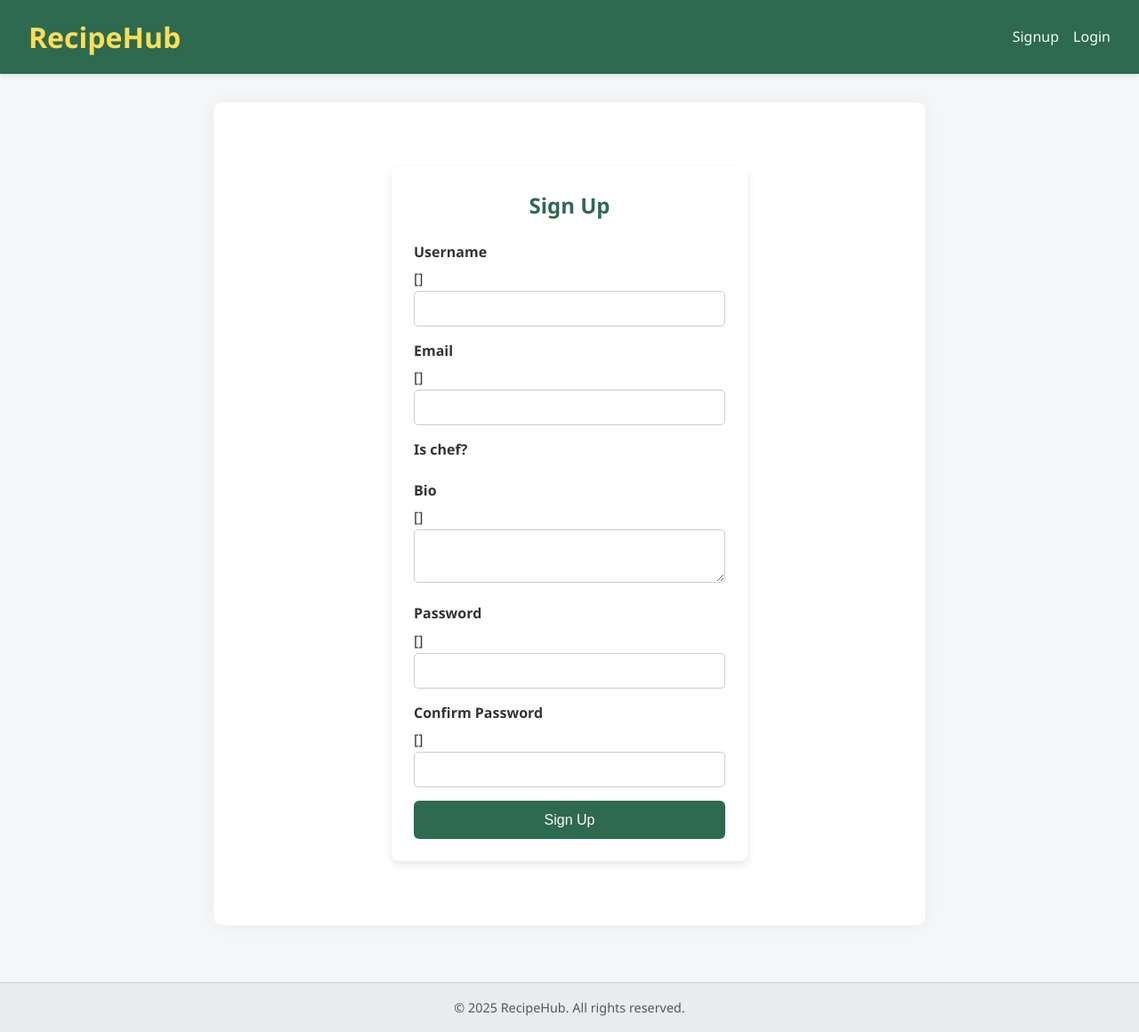
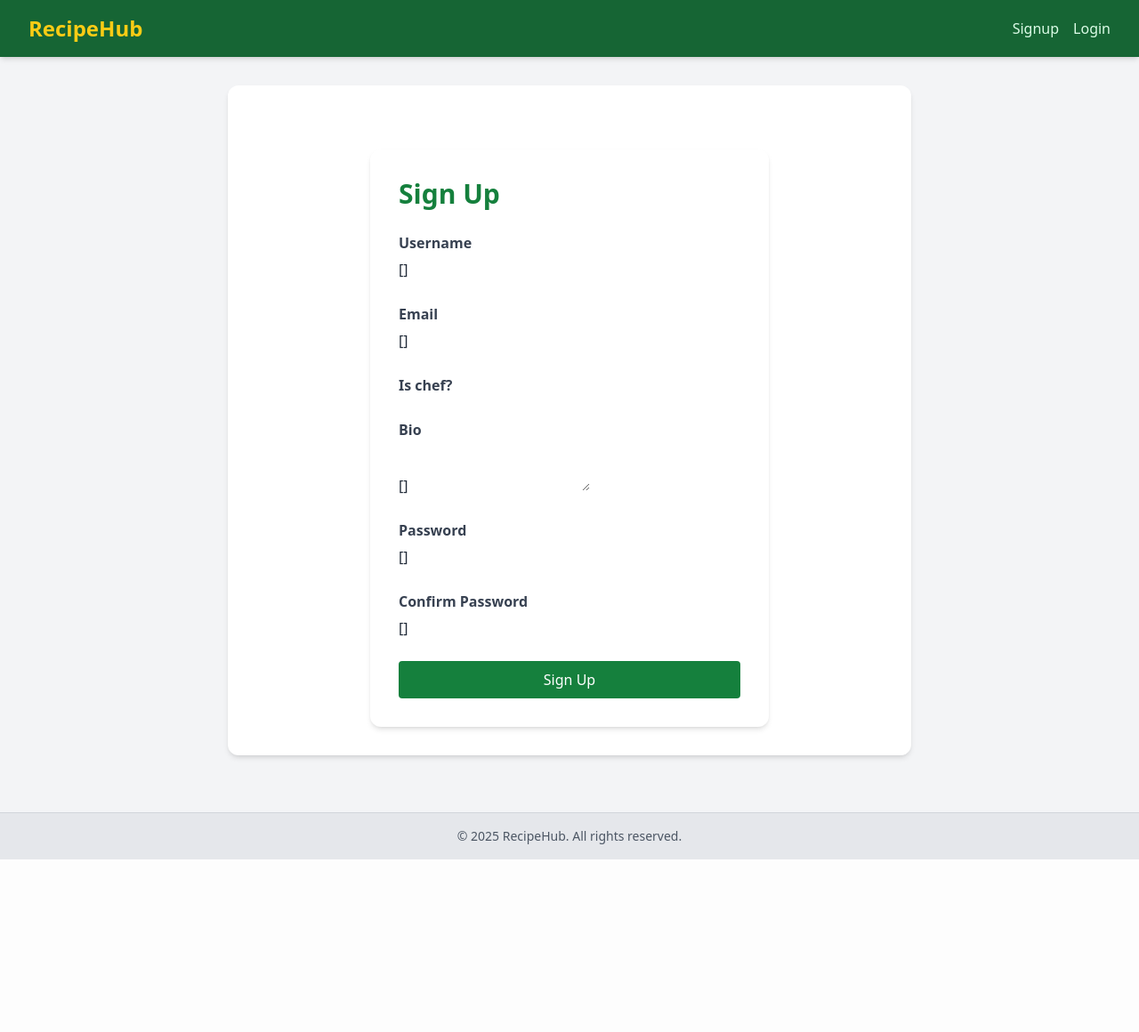
Before and after one commit to Pavithran-tp/recipehub, a Django app: template accounts/templates/registration/signup.html in a window 1280 px wide. Shown: the whole page at 89% size. After the commit the page ends 966 px from the top, so only its background shows below. Run offline with Django 3.2, Linux system fonts and the light colour scheme; the template is opened without the code that fills it, so the values that code supplies are empty, except form fields; tables that the repository leaves empty hold one stand-in row (values such as "Sample post"); form fields are guessed from the names that the template uses; some libraries are stand-ins or nearby versions.

Commit message:
Modified the files and updated to cbv's and removed unnecessary comments

```diff
--- a/accounts/templates/base.html
+++ b/accounts/templates/base.html
@@ -4,47 +4,66 @@
 <head>
     <meta charset="UTF-8">
     <title>{% block title %}RecipeHub{% endblock %}</title>
-    <link rel="stylesheet" href="{% static 'css/styles.css' %}">
+    <script src="https://cdn.tailwindcss.com"></script>
+
 </head>
-<body>
-    <header>
-        <div class="nav-container">
-            <!-- Left side: Logo -->
+<body class="bg-gray-100 text-gray-800 min-h-screen font-sans leading-relaxed">
+
+<header class="bg-green-800 px-8 py-4 shadow-md">
+  <div class="flex justify-between items-center max-w-7xl mx-auto">
     <div class="nav-left">
-                <h1><a href="/">RecipeHub</a></h1>
+      <h1>
+        <a href="/" class="text-yellow-400 text-2xl font-bold hover:text-yellow-300 transition-colors duration-300">
+          RecipeHub
+        </a>
+      </h1>
     </div>
 
-            <!-- Right side: Auth links or dropdown -->
     <div class="nav-right">
       {% if user.is_authenticated %}
-                    <div class="dropdown">
-                        <button class="dropbtn">{{ user.username }} ⏷</button>
-                        <div class="dropdown-content">
-                              <!-- <a href="#">Profile</a> -->
-                                <!-- <a href="#">Change Password</a> -->
-                            <form action="{% url 'logout' %}" method="post" class="logout-form"></form>
+        <div class="relative inline-block">
+          <button
+            class="text-green-100 font-medium text-sm px-3 py-2 bg-transparent border-none cursor-pointer hover:text-green-200 transition-colors duration-300">
+            {{ user.username }} ⏷
+          </button>
+          <div
+            class="hidden absolute bg-white min-w-[140px] shadow-lg z-10 right-0 mt-2 rounded"
+            id="dropdown-menu"
+          >
+            <form action="{% url 'logout' %}" method="post" class="w-full">
               {% csrf_token %}
-                                <button type="submit">Logout</button>
+              <button type="submit"
+                class="block w-full text-left px-4 py-2 text-black hover:bg-gray-100 cursor-pointer font-sans text-sm border-none">
+                Logout
+              </button>
             </form>
           </div>
         </div>
+        <script>
+          // Simple dropdown toggle using vanilla JS
+          document.querySelector('button').addEventListener('click', function() {
+            document.getElementById('dropdown-menu').classList.toggle('hidden');
+          });
+        </script>
       {% else %}
-                    <div class="auth-links">
-                        <a href="{% url 'signup' %}">Signup</a>
-                        <a href="{% url 'login' %}">Login</a>
+        <div class="flex gap-4">
+          <a href="{% url 'signup' %}" class="text-green-100 font-medium hover:text-green-200 transition-colors duration-300">Signup</a>
+          <a href="{% url 'login' %}" class="text-green-100 font-medium hover:text-green-200 transition-colors duration-300">Login</a>
         </div>
       {% endif %}
     </div>
   </div>
 </header>
 
-    <main>
+<main class="max-w-3xl mx-auto bg-white rounded-xl shadow-md p-8 mt-8">
   {% block content %}
   {% endblock %}
 </main>
 
-    <footer>
+<footer class="bg-gray-200 text-gray-600 text-center py-4 mt-16 border-t border-gray-300 text-sm">
   &copy; 2025 RecipeHub. All rights reserved.
 </footer>
+
 </body>
+
 </html>
--- a/accounts/templates/registration/signup.html
+++ b/accounts/templates/registration/signup.html
@@ -1,49 +1,52 @@
 {% extends "base.html" %}
-
+{% load widget_tweaks %}
 {% block content %}
-<div class="form-container">
-    <h2>Sign Up</h2>
-        <form method="post">
+<div class="max-w-md mx-auto bg-white p-8 rounded-xl shadow-md mt-10">
+    <h2 class="text-3xl font-bold text-green-700 mb-6">Sign Up</h2>
+    <form method="post" class="space-y-6">
         {% csrf_token %}
 
         {{ form.non_field_errors }}
 
-        <div class="form-group">
-            <label for="id_username">Username</label>
+        <div>
+            <label for="id_username" class="block text-gray-700 font-semibold mb-1">Username</label>
             {{ form.username.errors }}
-            {{ form.username }}
+            {{ form.username|add_class:"w-full border border-gray-300 rounded px-3 py-2 focus:outline-none focus:ring-2 focus:ring-green-600" }}
         </div>
 
-        <div class="form-group">
-            <label for="id_email">Email</label>
+        <div>
+            <label for="id_email" class="block text-gray-700 font-semibold mb-1">Email</label>
             {{ form.email.errors }}
-            {{ form.email }}
+            {{ form.email|add_class:"w-full border border-gray-300 rounded px-3 py-2 focus:outline-none focus:ring-2 focus:ring-green-600" }}
         </div>
 
-        <div class="form-group checkbox">
+        <div class="flex items-center space-x-2">
             {{ form.is_chef.errors }}
-            {{ form.is_chef }} <label for="id_is_chef">Is chef?</label>
+            {{ form.is_chef }}
+            <label for="id_is_chef" class="text-gray-700 font-semibold">Is chef?</label>
         </div>
 
-        <div class="form-group">
-            <label for="id_bio">Bio</label>
+        <div>
+            <label for="id_bio" class="block text-gray-700 font-semibold mb-1">Bio</label>
             {{ form.bio.errors }}
-            {{ form.bio }}
+            {{ form.bio|add_class:"w-full border border-gray-300 rounded px-3 py-2 focus:outline-none focus:ring-2 focus:ring-green-600" }}
         </div>
 
-        <div class="form-group">
-            <label for="id_password1">Password</label>
+        <div>
+            <label for="id_password1" class="block text-gray-700 font-semibold mb-1">Password</label>
             {{ form.password1.errors }}
-            {{ form.password1 }}
+            {{ form.password1|add_class:"w-full border border-gray-300 rounded px-3 py-2 focus:outline-none focus:ring-2 focus:ring-green-600" }}
         </div>
 
-        <div class="form-group">
-            <label for="id_password2">Confirm Password</label>
+        <div>
+            <label for="id_password2" class="block text-gray-700 font-semibold mb-1">Confirm Password</label>
             {{ form.password2.errors }}
-            {{ form.password2 }}
+            {{ form.password2|add_class:"w-full border border-gray-300 rounded px-3 py-2 focus:outline-none focus:ring-2 focus:ring-green-600" }}
         </div>
 
-        <button type="submit" class="btn-submit">Sign Up</button>
+        <button type="submit" class="w-full bg-green-700 text-white py-2 rounded hover:bg-green-800 transition">
+            Sign Up
+        </button>
     </form>
 </div>
 {% endblock %}
--- a/accounts/urls.py
+++ b/accounts/urls.py
@@ -1,9 +1,10 @@
 from django.urls import path,include
 from . import views
 from django.contrib.auth import views as auth_views
+from .views import SignupView
 
 urlpatterns = [
-    path('signup/', views.signup_view, name='signup'),
+    path('signup/', SignupView.as_view(), name='signup'),
     path('login/', auth_views.LoginView.as_view(template_name='registration/login.html'), name='login'),
     path('logout/', auth_views.LogoutView.as_view(), name='logout'),
 ]
--- a/recipehub/urls.py
+++ b/recipehub/urls.py
@@ -1,8 +1,13 @@
 from django.contrib import admin
 from django.urls import path, include
+from django.conf import settings
+from django.conf.urls.static import static
 
 urlpatterns = [
     path('admin/', admin.site.urls),
     path('', include('recipes.urls')),
     path('accounts/', include('accounts.urls')),
 ]
+
+if settings.DEBUG:
+    urlpatterns += static(settings.MEDIA_URL, document_root=settings.MEDIA_ROOT)
--- a/static/css/styles.css
+++ /dev/null
@@ -1,214 +0,0 @@
-/* Base Reset */
-* {
-    margin: 0;
-    padding: 0;
-    box-sizing: border-box;
-}
-
-body {
-    font-family: 'Segoe UI', Tahoma, Geneva, Verdana, sans-serif;
-    background: #f4f6f8;
-    color: #333;
-    line-height: 1.6;
-    min-height: 100vh;
-}
-
-/* Header */
-header {
-    background: #2d6a4f;
-    padding: 1rem 2rem;
-    box-shadow: 0 2px 4px rgba(0,0,0,0.1);
-}
-
-/* Make all header links consistent */
-header a {
-    text-decoration: none;
-}
-
-/* Logo Title */
-.nav-left h1 a {
-    font-size: 2rem;
-    font-weight: bold;
-    color: #ffdd57;/* Bright gold */
-    transition: color 0.3s ease;
-}
-
-.nav-left h1 a:hover {
-    color: #ffe98a !important; /* Lighter gold */
-}
-
-/* Auth links */
-.auth-links a {
-    color: #f0fdf4 !important; /* pastel green */
-    font-weight: 500;
-    transition: color 0.3s ease;
-}
-
-.auth-links a:hover {
-    color: #d4f5e9 !important;
-}
-
-/* Dropdown */
-.dropdown {
-    position: relative;
-    display: inline-block;
-}
-
-.dropbtn {
-    background-color: transparent;
-    color: #f0fdf4 !important;
-    padding: 10px;
-    font-size: 14px;
-    border: none;
-    cursor: pointer;
-    font-weight: 500;
-    transition: color 0.3s ease;
-}
-
-.dropbtn:hover {
-    color: #d4f5e9 !important;
-}
-
-.dropdown-content {
-    display: none;
-    position: absolute;
-    background-color: white;
-    min-width: 140px;
-    box-shadow: 0px 8px 16px rgba(0,0,0,0.2);
-    z-index: 1;
-}
-
-.dropdown-content a,
-.dropdown-content button {
-    color: black;
-    padding: 10px 12px;
-    text-decoration: none;
-    display: block;
-    background: white;
-    border: none;
-    width: 100%;
-    text-align: left;
-    cursor: pointer;
-    font-family: inherit;
-    font-size: 14px;
-}
-
-.dropdown-content a:hover,
-.dropdown-content button:hover {
-    background-color: #f0f0f0;
-}
-
-.dropdown:hover .dropdown-content {
-    display: block;
-}
-
-/* Layout */
-.nav-container {
-    display: flex;
-    justify-content: space-between;
-    align-items: center;
-}
-
-.auth-links {
-    display: flex;
-    gap: 1rem;
-}
-
-/* Main content container */
-main {
-    max-width: 800px;
-    margin: 2rem auto;
-    padding: 2rem;
-    background: white;
-    border-radius: 10px;
-    box-shadow: 0 0 20px rgba(0,0,0,0.05);
-}
-
-/* Footer */
-footer {
-    text-align: center;
-    padding: 1rem;
-    margin-top: 4rem;
-    font-size: 0.9rem;
-    background: #e9ecef;
-    color: #555;
-    border-top: 1px solid #ccc;
-}
-
-/* Responsive */
-@media (max-width: 600px) {
-    main {
-        padding: 1rem;
-        margin: 1rem;
-    }
-}
-
-/* Form container (used for signup, login, etc.) */
-.form-container {
-    max-width: 400px;
-    margin: 40px auto;
-    padding: 25px;
-    background: white;
-    border-radius: 8px;
-    box-shadow: 0 4px 10px rgba(0,0,0,0.1);
-}
-
-.form-container h2 {
-    text-align: center;
-    color: #2d6a4f;
-    margin-bottom: 20px;
-}
-
-.form-group {
-    margin-bottom: 15px;
-}
-
-.form-group label {
-    display: block;
-    font-weight: bold;
-    margin-bottom: 5px;
-}
-
-.form-group input,
-.form-group textarea,
-.form-group select {
-    width: 100%;
-    padding: 10px;
-    border: 1px solid #ccc;
-    border-radius: 5px;
-    font-size: 1rem;
-}
-
-.form-group.checkbox {
-    display: flex;
-    align-items: center;
-}
-
-/* Help & Error text */
-.help-text {
-    font-size: 0.8rem;
-    color: #666;
-}
-
-.error-text {
-    font-size: 0.85rem;
-    color: red;
-}
-
-/* Buttons */
-button[type="submit"],
-.btn-submit {
-    background-color: #2d6a4f;
-    color: white;
-    padding: 0.8rem 1.5rem;
-    border: none;
-    border-radius: 6px;
-    font-size: 1rem;
-    cursor: pointer;
-    width: 100%;
-}
-
-button[type="submit"]:hover,
-.btn-submit:hover {
-    background-color: #1b4332;
-}
```
Also changed, not shown: accounts/templates/registration/login.html (+9 -4 lines), accounts/views.py (+11 -11 lines), recipehub/settings.py (+4 -5 lines), recipes/models.py (+22 -0 lines), recipes/templates/recipes/home.html (+35 -4 lines), recipes/urls.py (+6 -3 lines), recipes/views.py (+97 -3 lines). Lines whose indentation alone changed are shown as unchanged.
